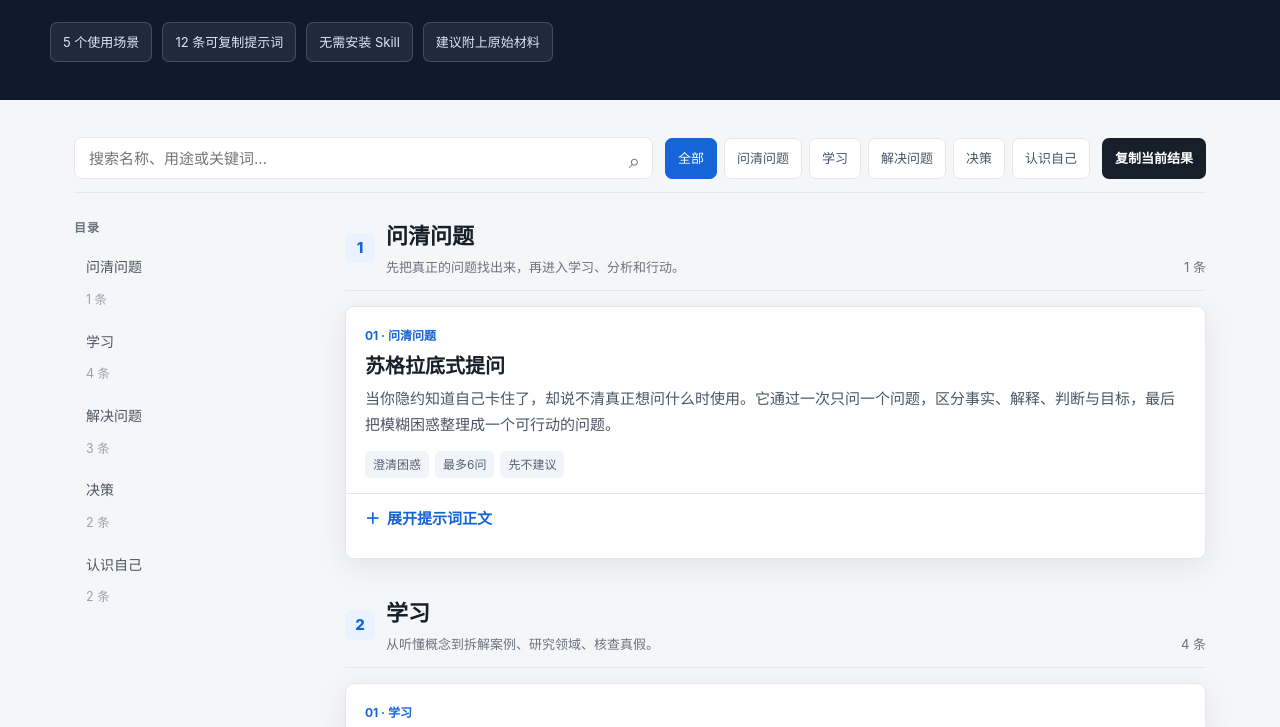
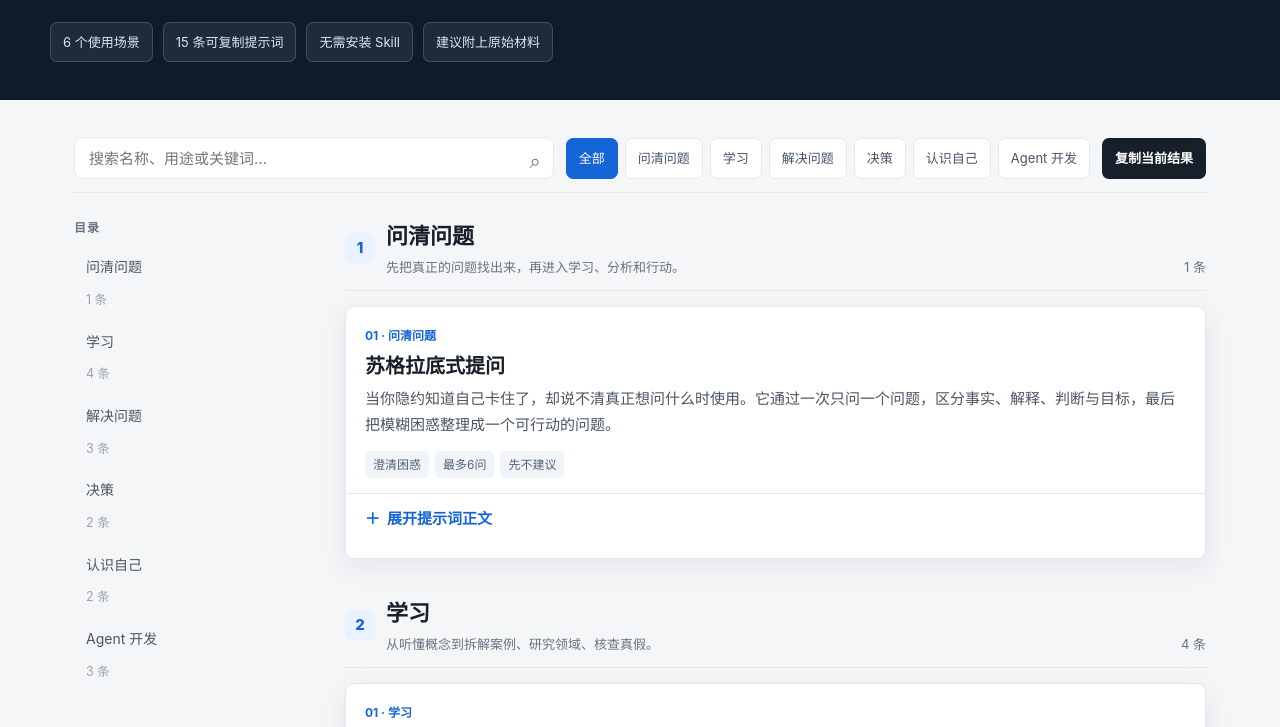
Before and after one commit to hhsuny/prompt-toolbox, a plain HTML site: page index.html in a window 1280 px wide. Shown: the part 210-937 px from the top of the page. Drawn offline with Linux system fonts and the light colour scheme.

Commit message:
Add three prompts for Agent development

```diff
--- a/index.html
+++ b/index.html
@@ -3,7 +3,7 @@
 <head>
 <meta charset="utf-8">
 <meta name="viewport" content="width=device-width, initial-scale=1">
-<title>12 个常用 Prompt 工具箱</title>
+<title>15 个常用 Prompt 工具箱</title>
 <style>
 :root{--bg:#f5f6f8;--panel:#fff;--ink:#17202a;--muted:#6b7280;--line:#e5e7eb;--accent:#1565d8;--accent-soft:#eaf2ff;--dark:#0f1b2d;--shadow:0 8px 30px rgba(15,27,45,.08)}
 *{box-sizing:border-box}html{scroll-behavior:smooth}body{margin:0;background:var(--bg);color:var(--ink);font:15px/1.75 -apple-system,BlinkMacSystemFont,"Segoe UI","PingFang SC","Microsoft YaHei",sans-serif}
@@ -13,7 +13,7 @@ button,input{font:inherit}button{cursor:pointer}.app{min-height:100vh}.hero{back
 </head>
 <body>
 <div class="app">
-<header class="hero"><div class="hero-inner"><div class="eyebrow"><i></i>AI 使用方法 · Prompt 工具箱</div><h1>12 个常用 Prompt</h1><p>把问题问清楚、把知识学明白、把复杂问题拆开、把选择变成实验，也更认真地认识自己。每条都能单独复制使用，把【】里的内容换成你的信息即可。</p><div class="stats"><span class="stat">5 个使用场景</span><span class="stat">12 条可复制提示词</span><span class="stat">无需安装 Skill</span><span class="stat">建议附上原始材料</span></div></div></header>
+<header class="hero"><div class="hero-inner"><div class="eyebrow"><i></i>AI 使用方法 · Prompt 工具箱</div><h1>15 个常用 Prompt</h1><p>把问题问清楚、把知识学明白、把复杂问题拆开、把选择变成实验，也更认真地认识自己。开发时还可以让 Agent 帮你排查故障、复盘返工。每条都能单独复制使用，把【】里的内容换成你的信息即可。</p><div class="stats"><span class="stat">6 个使用场景</span><span class="stat">15 条可复制提示词</span><span class="stat">无需安装 Skill</span><span class="stat">建议附上原始材料</span></div></div></header>
 <main class="shell"><div class="toolbar"><div class="search"><input id="search" type="search" placeholder="搜索名称、用途或关键词…"><span>⌕</span></div><div id="filters" class="filters"></div><button id="copyAll" class="copy-all">复制当前结果</button></div><div class="layout"><aside class="toc"><h2>目录</h2><div id="toc"></div></aside><div id="content"></div></div><div id="empty" class="empty">没有找到匹配的提示词，换个关键词试试。</div><p class="footnote">使用建议：长对话类提示词（如“挖掘隐藏天赋”“人生设计术”）需要耐心完成多轮问答；研究类提示词应要求 AI 联网并核对来源；所有结论都应结合你的现实情况判断。</p></main>
 </div>
 <script>
@@ -295,14 +295,27 @@ const prompts=[
 8. “失败免疫”：提醒用户，这三个版本都可以先试再调。原型即使走不通，也会为下一步留下有用信息。
 
 ## 开始
-请用温暖、专业、有共情力的语言开场。先解释这套方法的基本思路、预计需要的时间和希望帮用户达成的目标。告诉用户，他无需先想清楚自己热爱什么，我们会在行动、对话与反馈里慢慢把它找出来。然后进入第一个问题。`}
+请用温暖、专业、有共情力的语言开场。先解释这套方法的基本思路、预计需要的时间和希望帮用户达成的目标。告诉用户，他无需先想清楚自己热爱什么，我们会在行动、对话与反馈里慢慢把它找出来。然后进入第一个问题。`},
+
+{id:'agent-root-cause',cat:'Agent 开发',title:'查根因并按原场景验证',summary:'适合修过的故障又出现，或问题总在重启、更新后发生时。让 Agent 找出触发条件，修完后按原场景再试一次。',chips:['故障排查','复现问题','修复验证'],prompt:String.raw`遇到的问题是【描述现象、何时出现，以及已经试过的办法】。
+
+先查实际状态，尽量复现，找出触发条件。给我看哪条证据能解释这个现象。确认原因后，在当前范围内修复，再按原场景试一次。告诉我验证结果和还有哪些条件没测到。`},
+
+{id:'agent-reframe',cat:'Agent 开发',title:'重新确认要解决的问题',summary:'适合排查已经卡住，或准备按一个尚未验证的判断做较大改动时。让 Agent 先确认真正的目标，再检查现有证据是否支持这个方向。',chips:['核对假设','明确目标','排查方向'],prompt:String.raw`我遇到的是【描述现象】，目前的判断或想做的改动是【填写你的判断或做法】。
+
+先确认我真正想达到的结果，再用现有证据核对我的判断。检查我有没有把症状当成原因，或者把一种做法当成目标。有疑点就直接指出，说明依据和怎么验证。能在当前范围内查清的，接着查。`},
+
+{id:'agent-retrospective',cat:'Agent 开发',title:'复盘重复故障和返工',summary:'适合做完一轮开发，或同类 Bug、回滚和返工反复出现时。找出背后的共同原因，提出能防止复发的项目规则或自动检查。',chips:['开发复盘','重复返工','预防复发'],prompt:String.raw`复盘范围是【最近几天、一个迭代或一组任务】。查一下这段时间的 Bug、返工、回滚和重复修改，挑出有记录支撑的共性问题。
+
+说清哪些问题出于同一个原因、有什么证据，以及改哪一处最能减少重复返工。结合项目现有做法，给出能执行的改进。适合沉淀成规则或自动检查的，写出具体内容。`}
 ];
 const catInfo={
  '问清问题':'先把真正的问题找出来，再进入学习、分析和行动。',
  '学习':'从听懂概念到拆解案例、研究领域、核查真假。',
  '解决问题':'用互补视角、底层事实和跨行业机制找到解法。',
  '决策':'把“纠结”变成清晰论证，或变成可验证的最小实验。',
- '认识自己':'从经历和反馈中认识能力，并设计下一阶段的人生。'
+ '认识自己':'从经历和反馈中认识能力，并设计下一阶段的人生。',
+ 'Agent 开发':'排查反复故障、核对问题定义、复盘开发返工。'
 };
 const cats=[...new Set(prompts.map(p=>p.cat))];
 const filters=document.querySelector('#filters'),content=document.querySelector('#content'),toc=document.querySelector('#toc'),empty=document.querySelector('#empty'),search=document.querySelector('#search');
```
